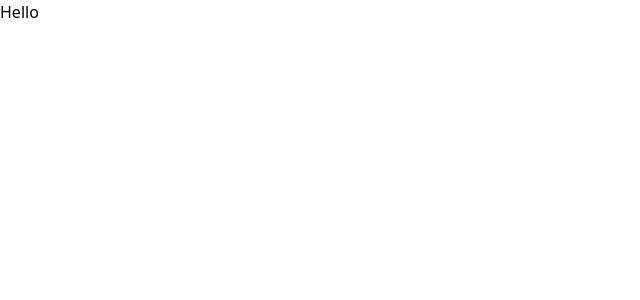
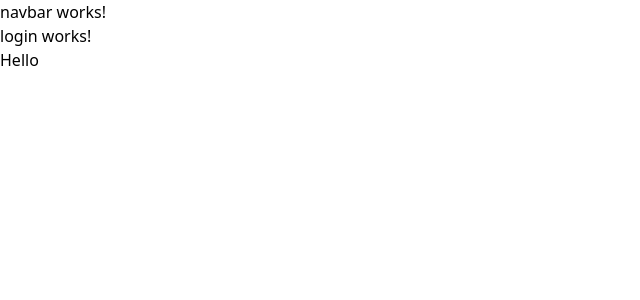
Before and after one commit to nawsish9005/JwtAuth, an Angular app in the folder client/: page /login in a window 1280 px wide. Before the commit this address led to /. Shown: the top 300 px of the page, without its empty margins (0-640 px from the left). Built offline with nearby package versions, Linux system fonts and the light colour scheme.

Commit message:
update angular

```diff
--- a/client/src/app/app.component.html
+++ b/client/src/app/app.component.html
@@ -1,3 +1,4 @@
+<app-navbar/>
 <router-outlet/>
 
 <h1 class="text-5xl text-red-700">
--- a/client/src/app/app.component.ts
+++ b/client/src/app/app.component.ts
@@ -2,10 +2,11 @@
 import { RouterOutlet } from '@angular/router';
 import { CommonModule } from '@angular/common';
 import { MatButtonModule } from '@angular/material/button';
+import { NavbarComponent } from './components/navbar/navbar.component';
 
 @Component({
   selector: 'app-root',
-  imports: [CommonModule, RouterOutlet, MatButtonModule],
+  imports: [CommonModule, RouterOutlet, MatButtonModule, NavbarComponent],
   templateUrl: './app.component.html',
   styleUrl: './app.component.css'
 })
--- a/client/src/app/app.routes.ts
+++ b/client/src/app/app.routes.ts
@@ -1,3 +1,9 @@
 import { Routes } from '@angular/router';
+import { LoginComponent } from './pages/login/login.component';
 
-export const routes: Routes = [];
+export const routes: Routes = [
+    {
+    path: 'login',
+    component:LoginComponent
+    }
+];
--- /dev/null
+++ b/client/src/app/components/navbar/navbar.component.html
@@ -0,0 +1,2 @@
+
+<p>navbar works!</p>
--- /dev/null
+++ b/client/src/app/pages/login/login.component.html
@@ -0,0 +1 @@
+<p>login works!</p>
```
Also changed, not shown: client/src/app/components/navbar/navbar.component.ts (added, +11 -0 lines), client/src/app/pages/login/login.component.ts (added, +11 -0 lines), client/src/app/components/navbar/navbar.component.css (added), client/src/app/pages/login/login.component.css (added).
